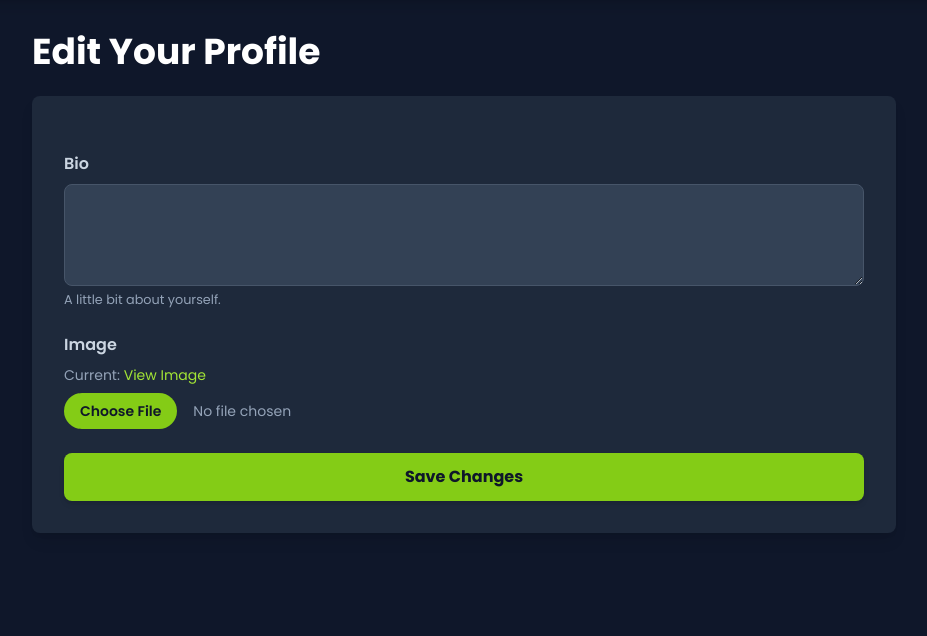
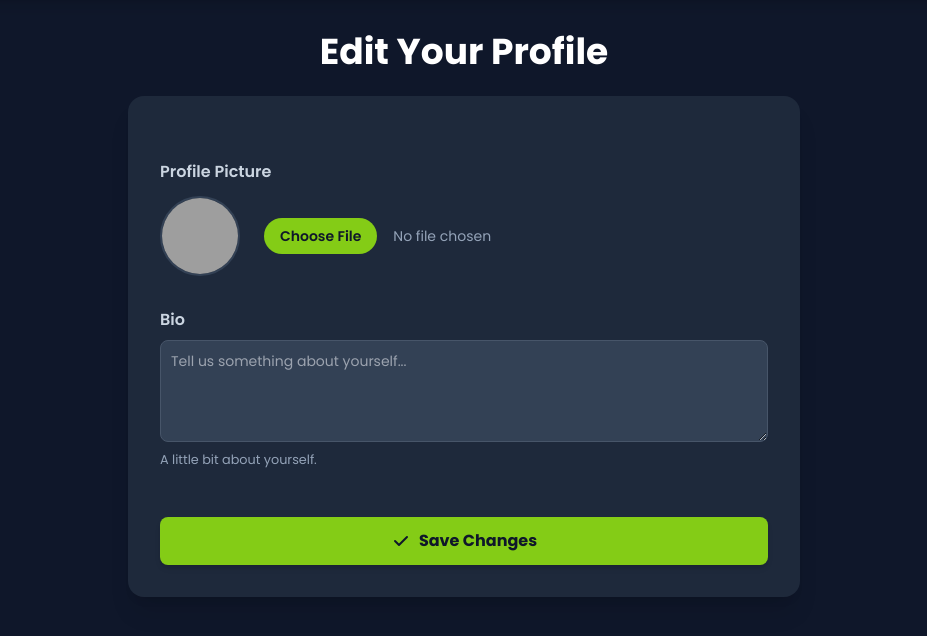
Before and after one commit to AMAAN-012/synapse, a Django app: template profiles/templates/profiles/edit_profile.html in a window 1280 px wide. Shown: the part 68-704 px from the top of the page, without its empty margins (176-1103 px from the left). Run offline with Django 5.2, Linux system fonts and the light colour scheme; the template is opened without the code that fills it: values that come from a table or form of the project are taken from there, others are empty; parts of the project's set-up code (start-up, migrations or seed data) failed here and were passed over; some libraries are stand-ins or nearby versions; grey boxes are pictures that could not be loaded.

Commit message:
Update settings for env vars, models and profile templates

```diff
--- a/profiles/models.py
+++ b/profiles/models.py
@@ -6,17 +6,14 @@ from django.contrib.auth.models import User
 class Profile(models.Model):
     user = models.OneToOneField(User, on_delete=models.CASCADE)
     bio = models.TextField(blank=True, null=True, help_text="A little bit about yourself.")
-    image = models.ImageField(default='default_profile_pic.jpg', upload_to='profile_pics')
-    # CORRECTED: This is the single, consistent way to handle follows.
-    # It links a Profile to other Profiles.
+    image = models.ImageField(upload_to='profile_pics', blank=True, null=True)
     follows = models.ManyToManyField(
         "self",
         related_name="followed_by",
         symmetrical=False,
         blank=True
     )
-    # REMOVED: The 'following' field was redundant and pointed to User,
-    # which is less ideal than pointing to Profile.
+
 
     def __str__(self):
         return f'{self.user.username} Profile'
--- a/profiles/templates/profiles/edit_profile.html
+++ b/profiles/templates/profiles/edit_profile.html
@@ -4,32 +4,65 @@
 {% block title %}Edit Profile{% endblock %}
 
 {% block content %}
-<h1 class="text-4xl font-bold text-white mb-6">Edit Your Profile</h1>
+<div class="max-w-2xl mx-auto">
+    <h1 class="text-3xl sm:text-4xl font-bold text-white mb-6 text-center">Edit Your Profile</h1>
 
-<form method="post" enctype="multipart/form-data" class="bg-slate-800 p-8 rounded-lg shadow-lg space-y-6">
-    {% csrf_token %}
+    <form method="post" enctype="multipart/form-data" class="bg-slate-800 p-6 sm:p-8 rounded-2xl shadow-xl space-y-8">
+        {% csrf_token %}
 
-    {% for field in form %}
-    <div class="flex flex-col">
-        <label for="{{ field.id_for_label }}" class="mb-2 font-semibold text-slate-300">{{ field.label }}</label>
+        <div>
+            <label class="block mb-3 font-semibold text-slate-300">Profile Picture</label>
+            <div class="flex items-center space-x-6">
+                <div class="shrink-0">
+                    <img id="imagePreview" class="h-20 w-20 object-cover rounded-full border-2 border-slate-700"
+                         src="{% if user.profile.image %}{{ user.profile.image.url }}{% else %}https://res.cloudinary.com/dcqzx2jxv/image/upload/v1759420959/default_profile_pic_td40nc.jpg{% endif %}"
+                         alt="Current profile photo" />
+                </div>
+                <label class="block">
+                    <span class="sr-only">Choose profile photo</span>
+                    {{ form.image|add_class:"block w-full text-sm text-slate-400 file:mr-4 file:py-2 file:px-4 file:rounded-full file:border-0 file:text-sm file:font-semibold file:bg-lime-500 file:text-slate-900 hover:file:bg-lime-600 cursor-pointer" }}
+                </label>
+            </div>
+             {% if form.image.help_text %}
+                <small class="text-slate-400 mt-2 block">{{ form.image.help_text }}</small>
+            {% endif %}
+        </div>
 
-        {% if field.name == 'image' %}
-            <p class="text-slate-400 text-sm mb-2">Current: <a href="{{ user.profile.image.url }}" target="_blank" class="text-lime-400">View Image</a></p>
-            {{ field|add_class:"block w-full text-sm text-slate-400 file:mr-4 file:py-2 file:px-4 file:rounded-full file:border-0 file:text-sm file:font-semibold file:bg-lime-500 file:text-slate-900 hover:file:bg-lime-600" }}
-        {% else %}
-            {% render_field field class="bg-slate-700 border border-slate-600 text-white text-sm rounded-lg focus:ring-lime-500 focus:border-lime-500 block w-full p-2.5" rows="4" %}
-        {% endif %}
+        <div>
+            <label for="{{ form.bio.id_for_label }}" class="block mb-2 font-semibold text-slate-300">{{ form.bio.label }}</label>
+            {% render_field form.bio class="bg-slate-700 border border-slate-600 text-white text-sm rounded-lg focus:ring-2 focus:ring-lime-500 focus:border-lime-500 block w-full p-2.5 transition" rows="4" placeholder="Tell us something about yourself..." %}
+            {% if form.bio.help_text %}
+                <small class="text-slate-400 mt-2 block">{{ form.bio.help_text }}</small>
+            {% endif %}
+        </div>
 
-        {% if field.help_text %}
-        <small class="text-slate-400 mt-1">{{ field.help_text }}</small>
-        {% endif %}
-    </div>
-    {% endfor %}
+        <div class="pt-4">
+            <button type="submit" class="w-full bg-lime-500 hover:bg-lime-600 text-slate-900 font-bold py-3 px-4 rounded-lg shadow-md hover:shadow-lg transition-all duration-300 ease-in-out flex items-center justify-center space-x-2">
+                <svg xmlns="http://www.w3.org/2000/svg" class="h-5 w-5" viewBox="0 0 20 20" fill="currentColor">
+                    <path fill-rule="evenodd" d="M16.707 5.293a1 1 0 010 1.414l-8 8a1 1 0 01-1.414 0l-4-4a1 1 0 011.414-1.414L8 12.586l7.293-7.293a1 1 0 011.414 0z" clip-rule="evenodd" />
+                </svg>
+                <span>Save Changes</span>
+            </button>
+        </div>
+    </form>
+</div>
 
-    <div>
-        <button type="submit" class="w-full bg-lime-500 hover:bg-lime-600 text-slate-900 font-bold py-3 px-4 rounded-lg shadow-md transition duration-300">
-            Save Changes
-        </button>
-    </div>
-</form>
+<script>
+    // Get the file input element and the image preview element
+    const imageInput = document.getElementById('{{ form.image.id_for_label }}');
+    const imagePreview = document.getElementById('imagePreview');
+
+    // Add an event listener to the file input
+    imageInput.addEventListener('change', function(event) {
+        // Get the selected file
+        const file = event.target.files[0];
+
+        // If a file is selected
+        if (file) {
+            // Create a URL for the selected file and update the preview image src
+            imagePreview.src = URL.createObjectURL(file);
+        }
+    });
+</script>
+
 {% endblock %}
```
Also changed, not shown: daily_dashboard/settings.py (+5 -4 lines), profiles/templates/profiles/profile_detail.html (+9 -7 lines), profiles/migrations/0003_alter_profile_image.py (added).
